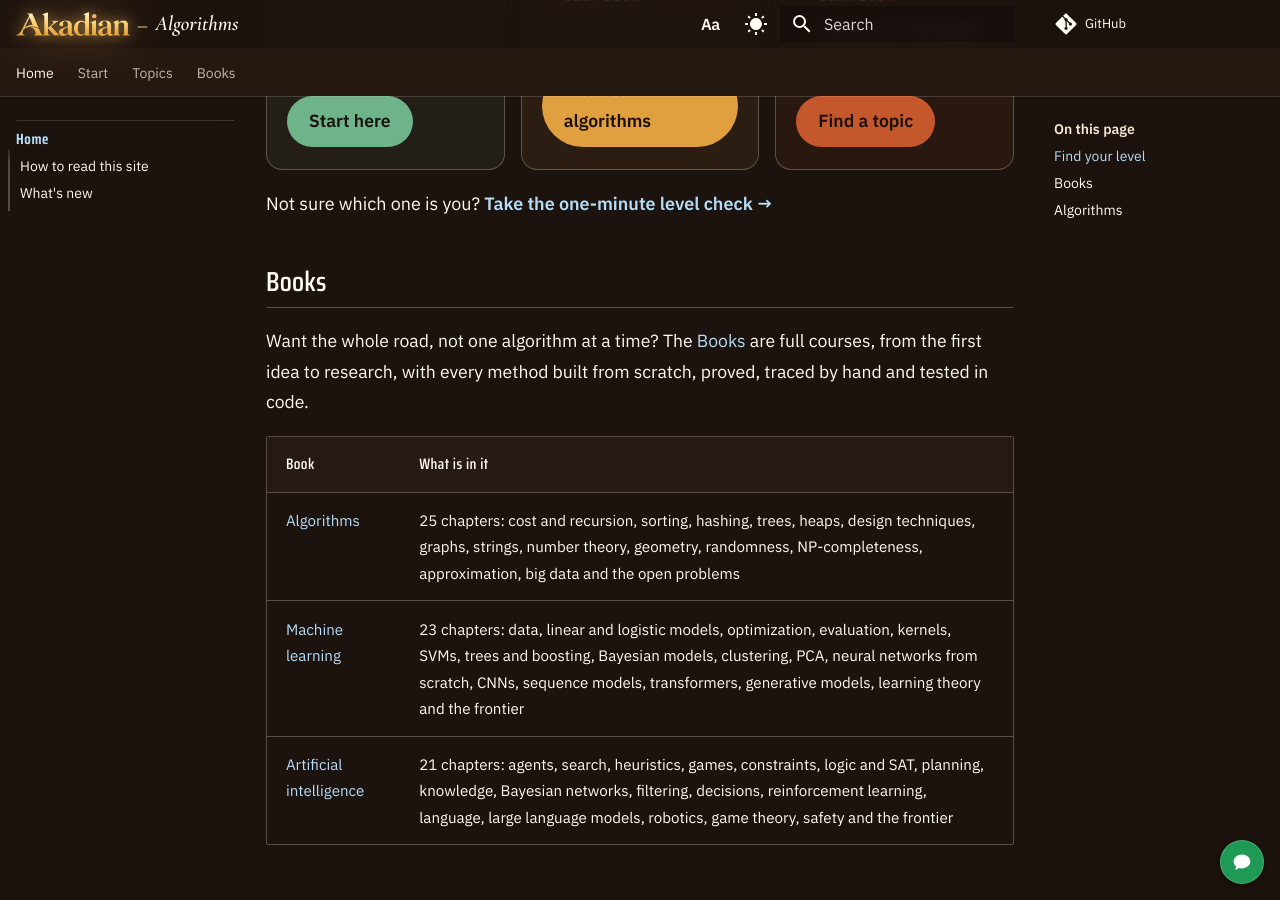
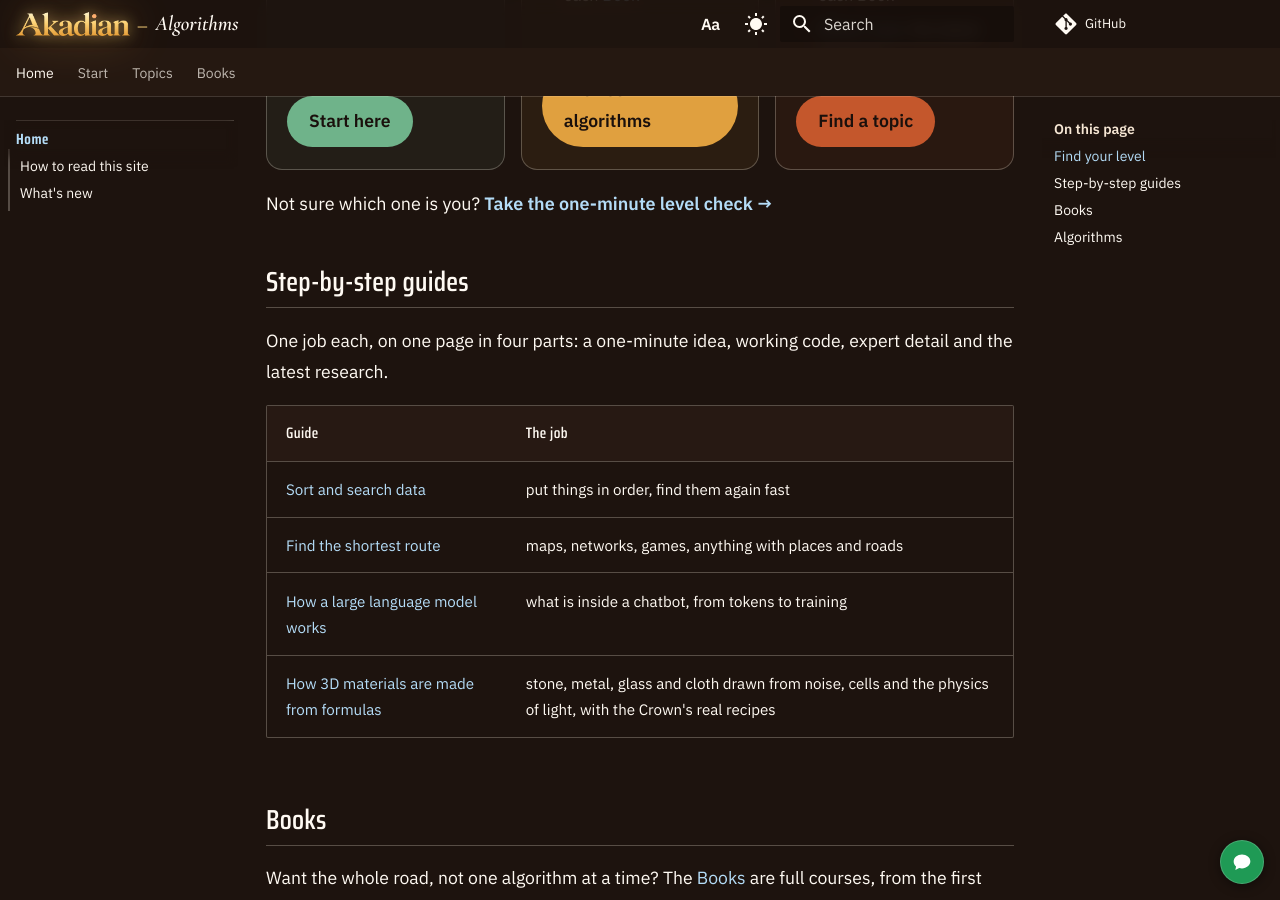
Before and after one commit to TTMathCS/cs, an MkDocs documentation site: the page built from docs/index.md, in a window 1280 px wide and 900 px high, scrolled down 1735 px. Built offline with MkDocs 1.6.1 and Material for MkDocs 9.7.7, drawn with Linux system fonts in a browser that asks for light colours; nearby versions of some CDN libraries; library files that are not in the unit come from our copies; comment, search, counter and statistics services are not loaded.

Commit message:
Front page: a Step-by-step guides section listing all four guides, the new 3D materials guide among them, so it is one click from cs.akadian.ca (cntourit, 12 Nov 2026: "from the subdomain there is no link path to this page")

```diff
--- a/docs/index.md
+++ b/docs/index.md
@@ -79,6 +79,17 @@ Professionals, university and beyond.
 
 <p class="level-check-link" markdown>Not sure which one is you? [Take the one-minute level check →](level-check.md)</p>
 
+## Step-by-step guides { #guides }
+
+One job each, on one page in four parts: a one-minute idea, working code, expert detail and the latest research.
+
+| Guide | The job |
+| --- | --- |
+| [Sort and search data](topics/Sorting-and-searching.md) | put things in order, find them again fast |
+| [Find the shortest route](topics/Shortest-routes.md) | maps, networks, games, anything with places and roads |
+| [How a large language model works](topics/Language-models.md) | what is inside a chatbot, from tokens to training |
+| [How 3D materials are made from formulas](topics/Materials-from-formulas.md) | stone, metal, glass and cloth drawn from noise, cells and the physics of light, with the Crown's real recipes |
+
 ## Books { #books }
 
 Want the whole road, not one algorithm at a time? The [Books](books/index.md) are full courses, from the first idea
```
